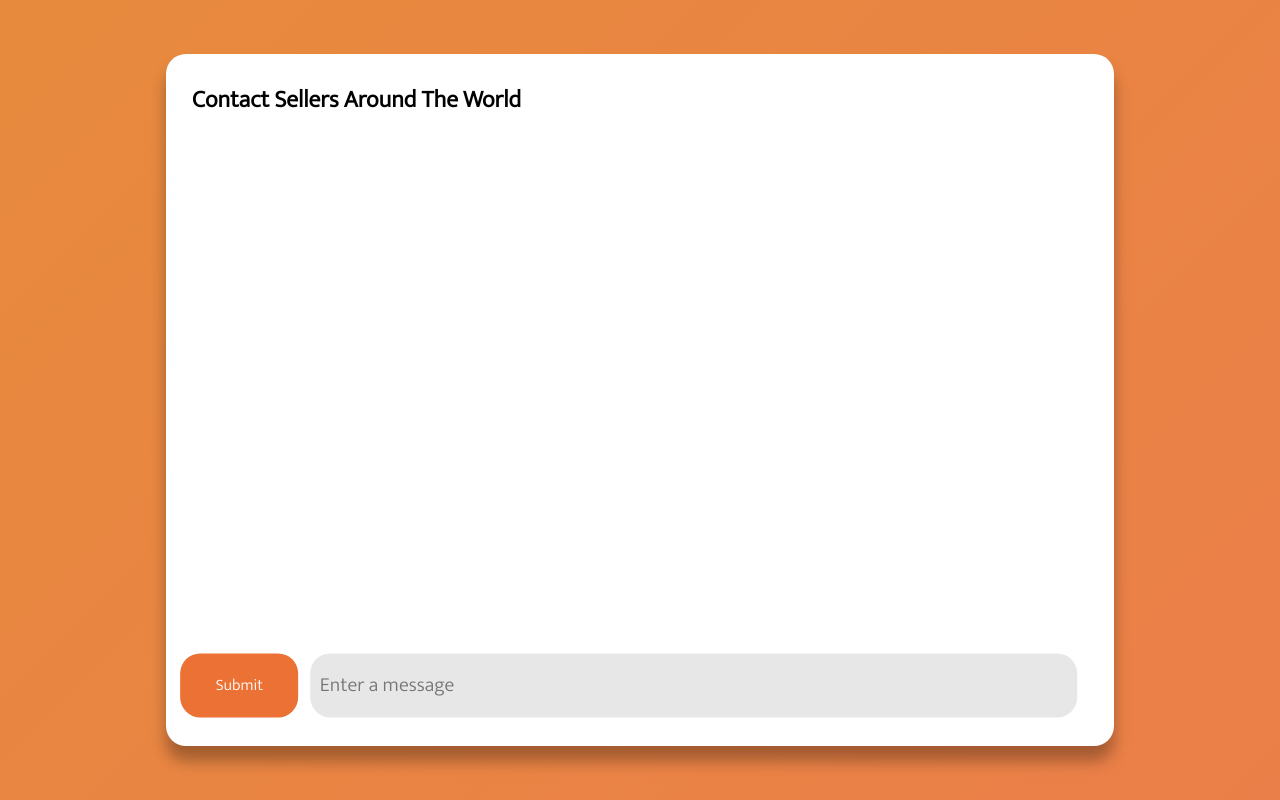
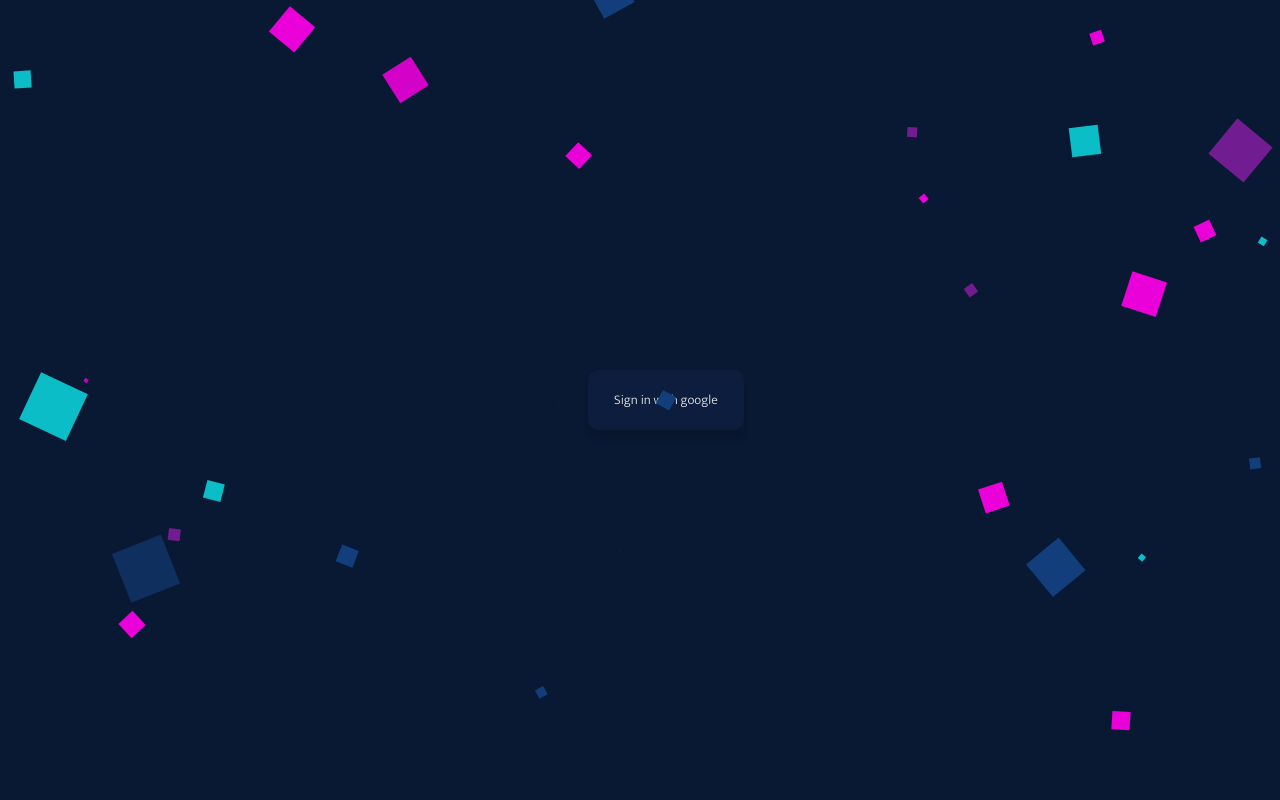
Before and after one commit to zaizr/zaizr.github.io, a PHP site: page / in a window 1280 px wide. Run offline with PHP 8.4, Linux system fonts and the light colour scheme; some libraries are stand-ins or nearby versions.

Commit message:
update-site

```diff
--- a/css/chat.css
+++ b/css/chat.css
@@ -10,16 +10,40 @@ a {
 ul {
      list-style-type: none;
 }
+
+span {
+    position: absolute;
+    pointer-events: none;
+    background: #fff;
+    animation: animate 5s linear infinite;
+}
+
+@keyframes animate {
+    0% {
+      transform: scale(0) translateY(0) rotate(0deg);
+      opacity: 0;
+    }
+    10% {
+      opacity: 1;
+    }
+    90% {
+      opacity: 1;
+    }
+    100% {
+      transform: scale(1) translateY(-500%) rotate(360deg);
+      opacity: 0;
+    }
+}
+
 .Container {
-	background: linear-gradient(-45deg, #ee7752, #e68d3a, #d58823);
-	background-size: 400% 400%;
-	animation: gradient 5s ease infinite;
+    overflow:hidden;
+    position: relative;
+    background: #091833;
     height: 100vh;
     width: 100%;
-    position: relative;
     display: flex;
+    align-items: center;
     justify-content: center;
-    align-items: center;
 }
 
 ::-webkit-scrollbar {
@@ -50,6 +74,7 @@ ul {
 }
 
 .Chatting-Space {
+    display: none;
     padding: 2%;
     width: 70%;
     height: 80vh;
@@ -57,6 +82,7 @@ ul {
     box-shadow: 0 15px 15px rgba(0, 0, 0, 0.3);
     border-radius: 20px;
     position: relative;
+    z-index: 999;
 }
 
 .Messages-Space {
@@ -71,13 +97,13 @@ ul {
 }
 
 .Message-Type {
-	width: 80%;
+	width: 95%;
     height: 5vw;
 	border-radius: 20px;
 	position: absolute;
 	top: 95%;
-	left: 80%;
-	transform: translate(-80%, -90%);
+	left: 50%;
+	transform: translate(-50%, -90%);
 	outline: 0;
 	border: 0;
     background-color: rgb(231, 231, 231);
@@ -91,23 +117,20 @@ ul {
     box-shadow: 0 10px 10px rgba(0, 0, 0, 0.25);
 }
 
-.Send-Btn {
-    width: 12.5%;
-    height: 5vw;
-    background-color: #eb7134;
-    color: #fff;
-    border-radius: 20px;
-    position: absolute;
-    top: 95%;
-    transform: translate(-10%, -90%);
+.Google-Button {
+    background-color: #0c1d3d;
+    color: rgb(230, 230, 230);
+    width: 150%;
+    height: 7.5vh;
+    border-radius: 10px;
     border: 0;
+    box-shadow: 0 10px 5px rgba(0, 0, 0, 0.1);
     cursor: pointer;
-    font-size: 100%;
     transition: 300ms;
 }
 
-.Send-Btn:hover {
-    box-shadow: 0 10px 10px rgba(0, 0, 0, 0.3);
-    background-color: #fff;
-    color: #eb7134;
+.Google-Button:hover {
+    background-color: rgb(230, 230, 230);
+    color: #0c1d3d;
+    box-shadow: 0 10px 5px rgba(224, 224, 224, 0.1);
 }
--- a/index.html
+++ b/index.html
@@ -8,8 +8,11 @@
 		<title>WENS | Messages</title>
     </head>
     <body>
-        <div class="Container">
-            <div class="Chatting-Space">
+        <div class="Container" id="container">
+            <div class="Login-Button">
+                <button class="Google-Button" id='google'>Sign in with google</button>
+            </div>
+            <div class="Chatting-Space" id='sign-in'>
                 <div class="Main-Text">
                     Contact Sellers Around The World
                 </div>
@@ -19,10 +22,10 @@
                 </div>
                 <div class="Message-Inputs">
                     <input class="Message-Type" type="text" id="msg" placeholder="Enter a message">
-                    <input type="submit" title="a" class="Send-Btn" id="sender">
                 </div>
             </div>
         </div>
         <script type="module" src="src/chat.js"></script>
+        <script src="src/animation.js"></script>
     </body>
 </html>
--- /dev/null
+++ b/src/animation.js
@@ -0,0 +1,29 @@
+const colors = [
+    '#711c91',
+    '#ea00d9',
+    '#0abdc6',
+    '#133e7c'
+  ];
+
+  createSquare = () => {
+    const section = document.getElementById("container");
+    const square = document.createElement('span');
+
+    const size = Math.random() * 50;
+
+    square.style.width = 20 + size + 'px';
+    square.style.height = 20 + size + 'px';
+
+    square.style.top = Math.random() * innerHeight + 'px';
+    square.style.left = Math.random() * innerWidth + 'px';
+
+    square.style.background = colors[Math.floor(Math.random() * colors.length)];
+
+    section.appendChild(square);
+
+    setTimeout(() => {
+      square.remove()
+    }, 5000);
+  }
+
+  setInterval(createSquare, 150);
--- a/src/chat.js
+++ b/src/chat.js
@@ -1,5 +1,12 @@
 import { initializeApp } from "https://www.gstatic.com/firebasejs/9.8.2/firebase-app.js";
-import { getDatabase, ref, set, get, child, onValue } from "https://www.gstatic.com/firebasejs/9.8.2/firebase-database.js";
+import { getDatabase, ref, set, onValue } from "https://www.gstatic.com/firebasejs/9.8.2/firebase-database.js";
+import { GoogleAuthProvider, getAuth, signInWithPopup } from "https://www.gstatic.com/firebasejs/9.8.2/firebase-auth.js";
+
+const chatSpace = document.getElementById('sign-in');
+if (chatSpace)
+{
+    chatSpace.style.display = "none";
+}
 
 const firebaseConfig = {
     apiKey: "AIzaSyCmXvfCS7CMvrYqKxJ6dJPztGVq2tj6t5A",
@@ -13,19 +20,39 @@ const firebaseConfig = {
 };
 
 const app = initializeApp(firebaseConfig);
-const parent = document.getElementById("msg-space");
+const auth = getAuth();
+const provider = new GoogleAuthProvider();
+const google = document.getElementById('google');
+const database = getDatabase();
 
-let username = prompt("Enter a name:");
+let username = "";
 
-if (username === "")
+if (google)
 {
-    username = 'wa7d ma ya9dr ya3rf wsmo';
+    google.onclick = function()
+    {
+        signInWithPopup(auth, provider)
+        .then((result) => {
+            username = result.user.displayName;
+            chatSpace.style.display = "block";
+            google.style.display = "none";
+        }).catch((error) => {
+            const errorMessage = error.message;
+            alert(errorMessage);
+        });
+    }
 }
 
-document.getElementById("sender").onclick = function()
+const messageBox = document.getElementById('msg');
+let shiftDown = false;
+
+messageBox.onfocus = function()
 {
-    const database = getDatabase();
-
+    document.addEventListener('keypress', function (e)
+    {
+        if(e.keyCode == 13)
+        {
+            e.preventDefault();
             let message = document.getElementById("msg").value;
 
             if (message === "") return;
@@ -40,49 +67,18 @@ document.getElementById("sender").onclick = function()
                 MessageId: messageId
             });
 
-    let librr = document.createElement("li");
-    librr.innerHTML += '<b>' + username + '</b>: ' + message;
-    parent.appendChild(librr);
-
             document.getElementById("msg").value = "";
-};
-
-let num = 0;
-
-window.onload = function()
-{
-    const dbRef = ref(getDatabase(), 'messages/');
-
-    onValue(dbRef, (snapshot) => {
-        if (num > 0)
-        {
-            return;
+        }
+    });
 }
 
-        snapshot.forEach((childSnapshot) =>
-        {
-            let dbRef2 = childSnapshot.key;
+document.addEventListener('keydown',  function (e) {
+    if(e.keyCode == 16) shiftDown = true;
+});
 
-            onValue(ref(getDatabase(), 'messages/' + dbRef2), (snapshot2) => {
-                snapshot2.forEach((childSnapshot2) =>
-                {
-                    const childKey = childSnapshot2.key;
-
-                    const starCountRef = ref(getDatabase(), 'messages/' + dbRef2 + '/' + childKey);
-
-                    onValue(starCountRef, (snapshott) => {
-                        const data = snapshott.val();
-
-                        let libb = document.createElement("li");
-                        libb.innerHTML += '<b>'+ data.Username +'</b>: ' + data.Message;
-                        parent.appendChild(libb);
+document.addEventListener('keyup' , function (e) {
+    if(e.keyCode == 16) shiftDown = false;
 });
-                });
-            });
-        });
-        num++;
-    })
-}
 
 function generateKey() {
     var length = 16,
@@ -93,3 +89,43 @@ function generateKey() {
     }
     return retVal;
 }
+
+const parent = document.getElementById("msg-space");
+
+let final = '';
+
+window.setInterval(
+    function()
+    {
+        const dbRef = ref(getDatabase(), 'messages/');
+
+        onValue(dbRef, (snapshot) => {
+            snapshot.forEach((childSnapshot) =>
+            {
+                let dbRef2 = childSnapshot.key;
+
+                onValue(ref(getDatabase(), 'messages/' + dbRef2), (snapshot2) => {
+                    snapshot2.forEach((childSnapshot2) =>
+                    {
+                        const childKey = childSnapshot2.key;
+                        const starCountRef = ref(getDatabase(), 'messages/' + dbRef2 + '/' + childKey);
+
+                        onValue(starCountRef, (snapshott) => {
+                            const data = snapshott.val();
+                            let msg = '<li><b>' + data.Username + '</b>: ' + data.Message + '<span>' + data.MessageId + '</span></li>';
+                            if (final.includes(msg))
+                            {
+                            }
+                            else
+                            {
+                                final += msg;
+                                console.log(msg);
+                            }
+                        });
+                    });
+                });
+            });
+        })
+
+        parent.innerHTML = final;
+    }, 500);
```
Lines whose indentation alone changed are shown as unchanged.
